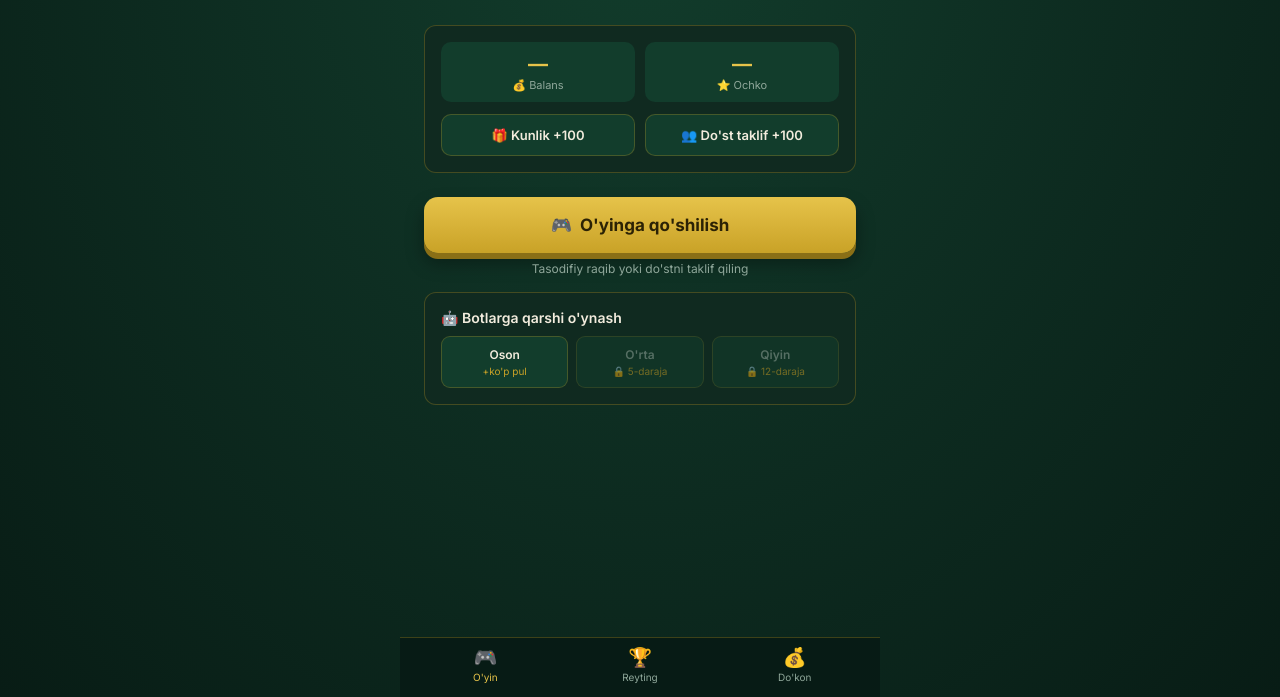
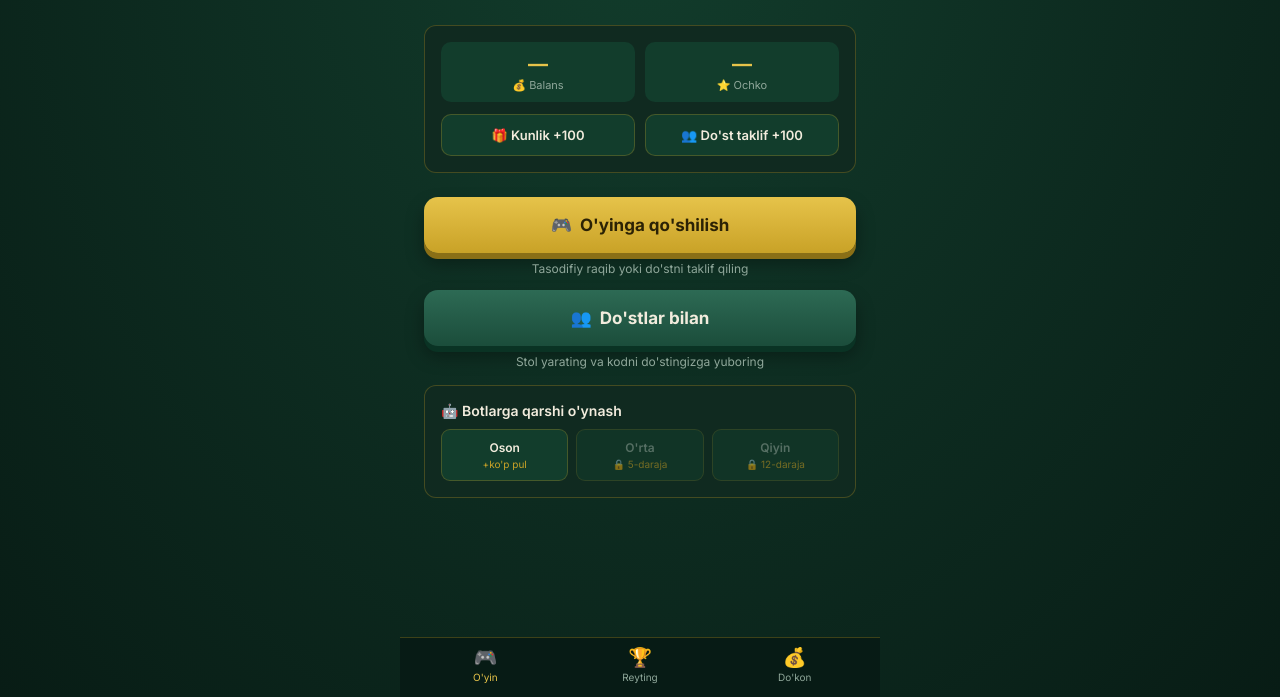
Before and after one commit to normurodovsherxon83-lgtm/durak-app, a plain HTML site: page index.html in a window 1280 px wide. Shown: the part 103-800 px from the top of the page. Drawn offline with nearby package versions, Linux system fonts and the light colour scheme; no server answers.

Commit message:
Update index.html

```diff
--- a/index.html
+++ b/index.html
@@ -20,6 +20,8 @@
   .cta-wrap{padding:8px 24px 0;}
   .cta{width:100%;background:linear-gradient(180deg,var(--gold-bright),var(--gold));color:#2b2205;border:none;border-radius:14px;padding:18px;font-size:17px;font-weight:700;font-family:'Inter',sans-serif;display:flex;align-items:center;justify-content:center;gap:8px;box-shadow:0 6px 0 #8a6f16,0 10px 18px rgba(0,0,0,0.35);cursor:pointer;}
   .cta:active{transform:translateY(4px);box-shadow:0 2px 0 #8a6f16;}
+  .cta.friends{background:linear-gradient(180deg,#2d6a54,#1b4d3b);color:var(--cream);box-shadow:0 6px 0 #0a3324,0 10px 18px rgba(0,0,0,0.35);}
+  .cta.friends:active{box-shadow:0 2px 0 #0a3324;}
   .cta-sub{text-align:center;font-size:12px;color:var(--muted);margin-top:8px;}
   .box{margin:16px 24px 0;background:var(--card-bg);border:1px solid var(--border);border-radius:12px;padding:16px;}
   .stats{display:flex;gap:10px;}
@@ -81,6 +83,11 @@
     <div class="cta-wrap" style="margin-top:16px">
       <button class="cta" onclick="openSetup('online')"><span>🎮</span> O'yinga qo'shilish</button>
       <div class="cta-sub">Tasodifiy raqib yoki do'stni taklif qiling</div>
+    </div>
+
+    <div class="cta-wrap" style="margin-top:6px">
+      <button class="cta friends" onclick="location.href='online.html'"><span>👥</span> Do'stlar bilan</button>
+      <div class="cta-sub">Stol yarating va kodni do'stingizga yuboring</div>
     </div>
 
     <div class="box">
@@ -268,4 +275,4 @@
   loadMe();
 </script>
 </body>
-  </html>
+                                                             </html>
```
